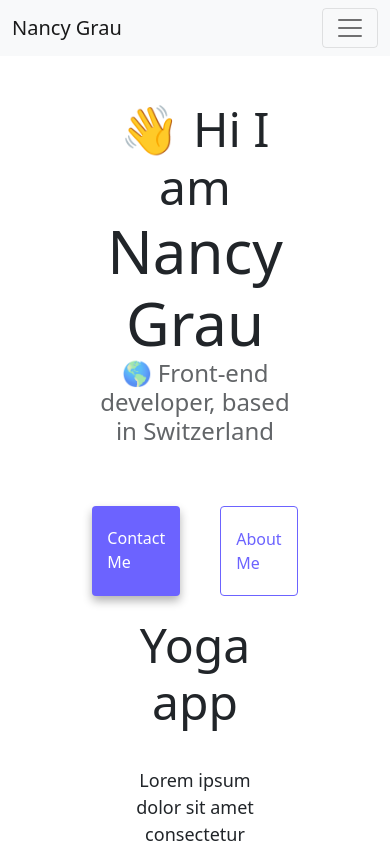
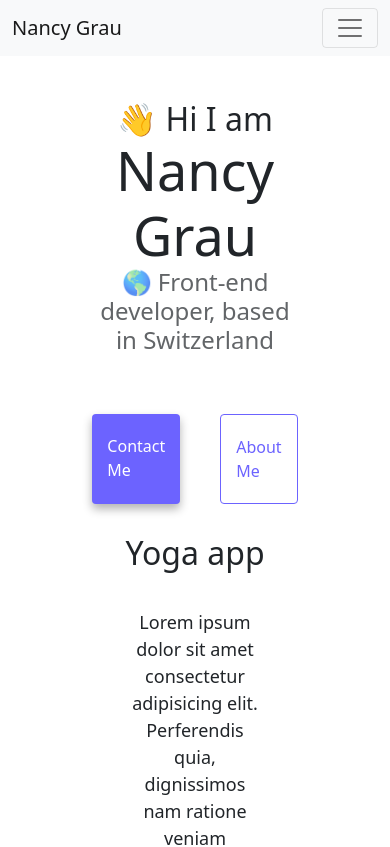
Before and after one commit to nancygrau/Nancy-Grau-Front-End-Developer, a website: page index.html in a window 390 px wide. Shown: the top 847 px of the page. Drawn offline with nearby package versions, Linux system fonts and the light colour scheme.

Commit message:
CSS Media

```diff
--- a/index.html
+++ b/index.html
@@ -3,6 +3,7 @@
   <head>
     <meta charset="UTF-8" />
     <meta http-equiv="X-UA-Compatible" content="IE=edge" />
+    <meta name="viewport" content="width=device-width, initial-scale=1.0" />
     <meta
       name="Nancy Grau Front-end Developer"
       content="Nancy Grau's projects and contact information"
--- a/style.css
+++ b/style.css
@@ -117,7 +117,10 @@ p {
     text-align: center;
   }
   h1 {
-    font-size: 60px;
+    font-size: 54px;
+  }
+  h2 {
+    font-size: 32px;
   }
   p {
     text-align: center;
@@ -129,4 +132,10 @@ p {
   .project-picture {
     display: none;
   }
+  .mb-3 {
+    margin-top: 10px;
+  }
+  .contact {
+    margin-top: 20px;
+  }
 }
```
Also changed, not shown: about.html (+1 -0 lines).
